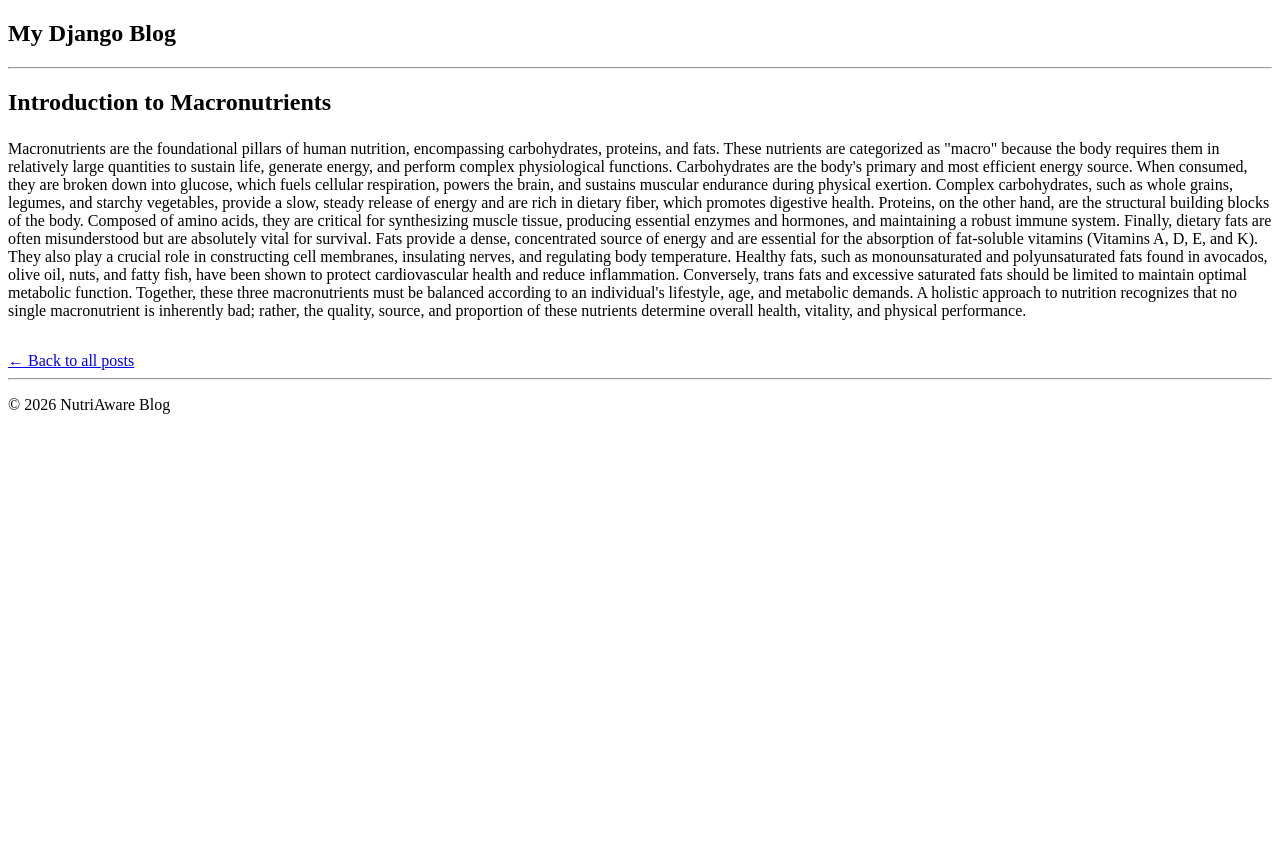
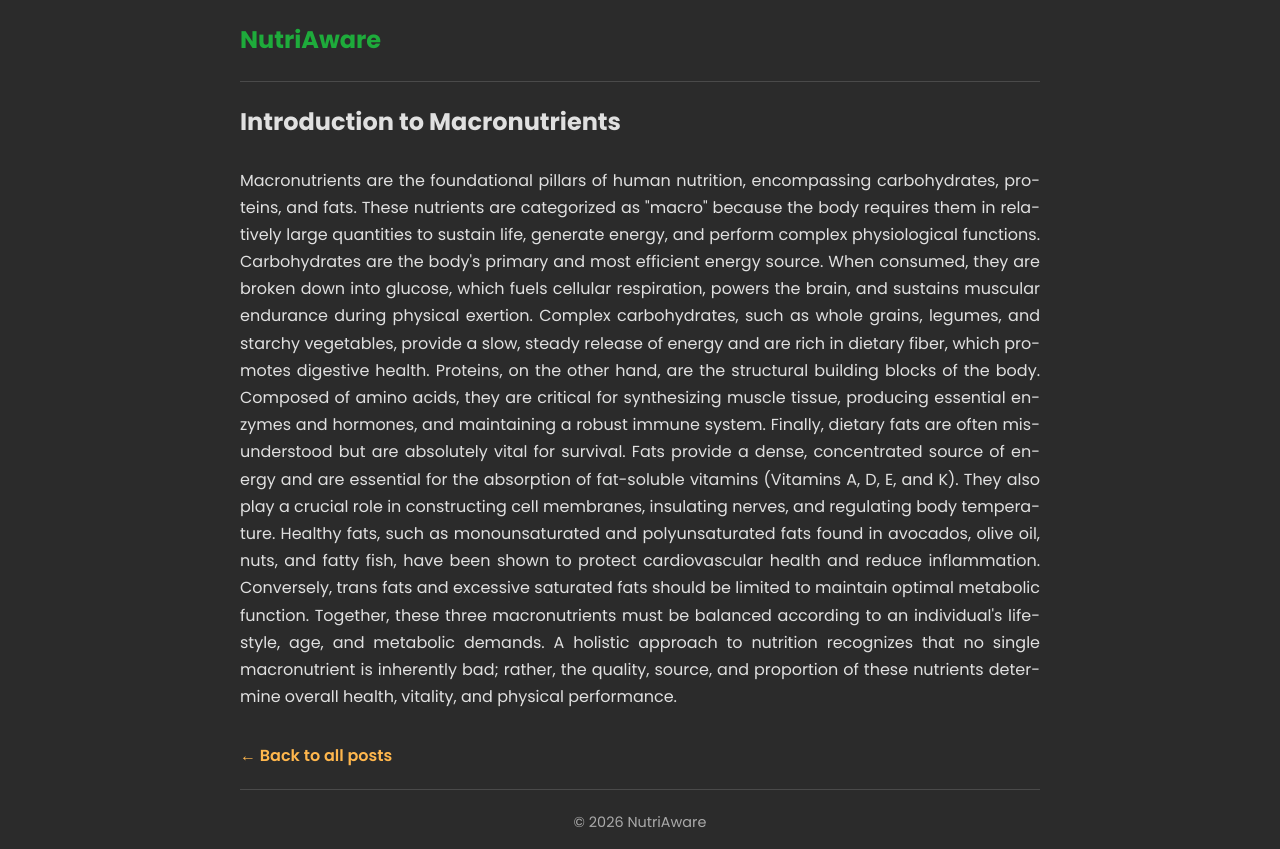
Before and after one commit to V151T0R/NutriAware, a Django app: a page that uses templates/base.html in a window 1280 px wide. Before the commit the page ends 414 px from the top, so only its background shows below. Run offline with Django 5.2, Linux system fonts and the light colour scheme.

Commit message:
make the design more polished

```diff
--- a/post/templates/post/post.html
+++ b/post/templates/post/post.html
@@ -6,8 +6,8 @@
     <article>
         <h1>{{ post.title }}</h1>
 
-        <div style="margin-top: 1.5rem;">
-            <p>{{ post.content|linebreaks }}</p>
+        <div style="margin-top: 1.5rem; text-align: justify; hyphens: auto;">
+            {{ post.content|linebreaks }}
         </div>
     </article>
 
--- a/templates/base.html
+++ b/templates/base.html
@@ -4,11 +4,56 @@
     <meta charset="UTF-8">
     <meta name="viewport" content="width=device-width, initial-scale=1.0">
     <title>{% block title %}NutriAware{% endblock %}</title>
+
+    <link rel="preconnect" href="https://fonts.googleapis.com">
+    <link rel="preconnect" href="https://fonts.gstatic.com" crossorigin>
+    <link href="https://fonts.googleapis.com/css2?family=Poppins:wght@300;400;600;700&display=swap" rel="stylesheet">
+
+    <style>
+        /* Main body styling for the charcoal dark theme */
+        body {
+            font-family: 'Poppins', sans-serif;
+            color: #e0e0e0;
+            background-color: #2b2b2b;
+            line-height: 1.7;
+            margin: 0 auto;
+            max-width: 800px;
+            padding: 0 20px;
+        }
+
+        /* Subtle divider lines */
+        hr {
+            border: 0;
+            height: 1px;
+            background-color: #4a4a4a;
+            margin: 20px 0;
+        }
+
+        /* Footer styling */
+        footer p {
+            text-align: center;
+            color: #aaaaaa;
+            font-size: 0.9rem;
+        }
+
+        /* Updated link colors to Amber */
+        main a {
+            color: #ffb74d; /* Bright, readable amber/orange */
+            text-decoration: none;
+            font-weight: 600;
+        }
+
+        /* Brighter amber when the user hovers over a link */
+        main a:hover {
+            color: #87fd00;
+            text-decoration: underline;
+        }
+    </style>
 </head>
 <body>
     <header>
         <nav>
-            <h2><a href="{% url 'home' %}" style="text-decoration: none; color: black;">My Django Blog</a></h2>
+         <h1><a href="{% url 'home' %}" style="text-decoration: none; color: #1eab3b; font-weight: bold;">NutriAware</a></h1>
         </nav>
         <hr>
     </header>
@@ -20,7 +65,7 @@
 
     <footer>
         <hr>
-        <p>&copy; 2026 NutriAware Blog</p>
+        <p>&copy; 2026 NutriAware </p>
     </footer>
 </body>
 </html>
```
Also changed, not shown: post/templates/post/home.html (+4 -3 lines).
